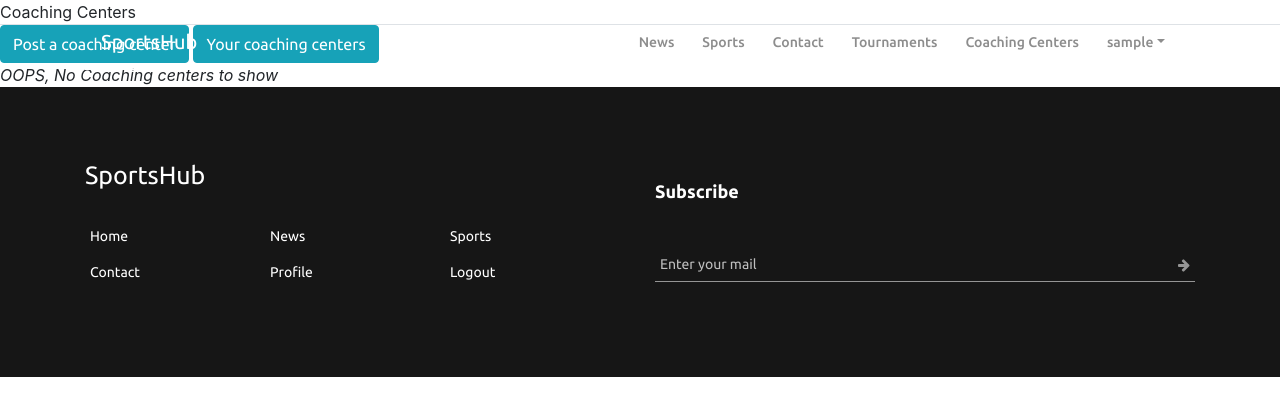
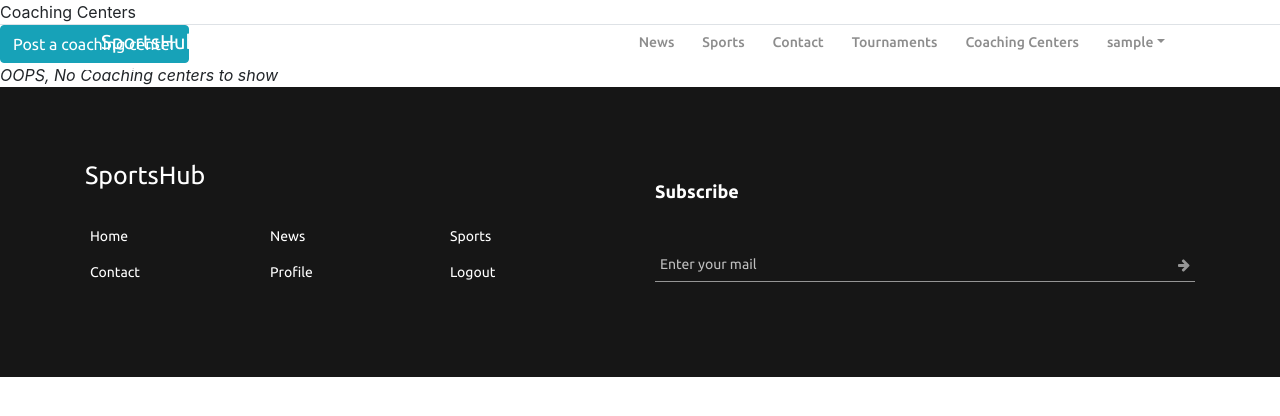
Before and after one commit to kondalavanya67/SportsHub, a Django app: page /sports/coaching_centers_list/ in a window 1280 px wide. Shown: the top 416 px of the page. Run offline with Django 3.2, Linux system fonts and the light colour scheme; the visitor is signed in with stand-in values (Sample User, id 1); data comes from the database, SQL or seed files in the repository; data that the repository does not hold is empty; some libraries are stand-ins or nearby versions.

Commit message:
Merged coaching centers backend

```diff
--- a/sports/templates/sports/coaching_centers_list.html
+++ b/sports/templates/sports/coaching_centers_list.html
@@ -7,7 +7,7 @@
     </ul>
     {% if user.is_authenticated %}
         <a href={% url 'sports:create_coaching_centers' %}><button class="btn btn-info">Post a coaching center</button></a>
-        <a href={% url 'sports:my_coaching_centers' %}><button class="btn btn-info">Your coaching centers</button></a>
+        <a href={% url 'sports:coaching_centers_list' %}><button class="btn btn-info">Your coaching centers</button></a>
     {% endif %}
     <br>
     {% if coaching_centers %}
--- a/sports/templates/sports/user_coaching_centers.html
+++ b/sports/templates/sports/user_coaching_centers.html
@@ -6,7 +6,7 @@
         <li class="title">Coaching Centers</li>
     </ul>
     {% if user.is_authenticated %}
-        <a href={% url 'sports:create_coaching_centers' %}><button class="btn btn-info">Post a coaching center</button></a>
+        <a href=#><button class="btn btn-info">Post a coaching center</button></a>
     {% endif %}
     <br>
     {% if coaching_centers %}
--- a/sports/urls.py
+++ b/sports/urls.py
@@ -8,7 +8,5 @@ urlpatterns = [
     path('tournament_list/', views.tournament_list, name='tournament_list'),
     path('delete_tournament/<int:t_id>', views.delete_tournament, name='delete_tournament'),
     path('coaching_centers_list/', views.coaching_centers_list, name='coaching_centers_list'),
-    path('create_coaching_centers/', views.create_coaching_centers, name='create_coaching_centers'),
-    path('my_coaching_centers/', views.user_coaching_centers, name='my_coaching_centers'),
     path('delete_coaching_centers/<int:c_id>', views.delete_coaching_centers, name='delete_coaching_centers'),
 ]
--- a/sports/views.py
+++ b/sports/views.py
@@ -61,12 +61,6 @@ def delete_tournament(request, t_id):
 
 def coaching_centers_list(request):
     coaching_centers = CoachingCenters.objects.all()
-    return render(request, 'sports/coaching_centers_list.html',
-                  {'coaching_centers': coaching_centers})
-
-
-@login_required
-def create_coaching_centers(request):
     coaching_centersForm = CoachingCenterRegistration()
     if request.method == 'POST':
         form = CoachingCenterRegistration(data=request.POST)
@@ -77,16 +71,13 @@ def create_coaching_centers(request):
             add = form.cleaned_data['address']
             CoachingCenters.objects.create(name=name, description=des,
                                            address=add, user=user)
-            return HttpResponseRedirect(reverse('sports:coaching_centers_list'))
-    return render(request, 'sports/create_coaching_centers.html', {'coaching_centersForm': coaching_centersForm})
-
-
-@login_required
-def user_coaching_centers(request):
-    user = User.objects.get(pk=request.user.pk)
-    coaching_centers = CoachingCenters.objects.filter(user=user)
-    return render(request, 'sports/user_coaching_centers.html',
-                  {'coaching_centers': coaching_centers})
+    if request.user.is_authenticated:
+        user = User.objects.get(pk=request.user.pk)
+        user_coaching_centers = CoachingCenters.objects.filter(user=user)
+        return render(request, 'sports/user_coaching_centers.html',
+                      {'user_coaching_centers': user_coaching_centers, 'coaching_centers': coaching_centers, 'coaching_centersForm': coaching_centersForm})
+    return render(request, 'sports/coaching_centers_list.html',
+                  {'coaching_centers': coaching_centers, 'coaching_centersForm': coaching_centersForm})
 
 
 @login_required
@@ -98,4 +89,4 @@ def delete_coaching_centers(request, c_id):
             t.delete()
         except:
             pass
-    return HttpResponseRedirect(reverse('sports:my_coaching_centers'))
+    return HttpResponseRedirect(reverse('sports:coaching_centers_list'))
```
